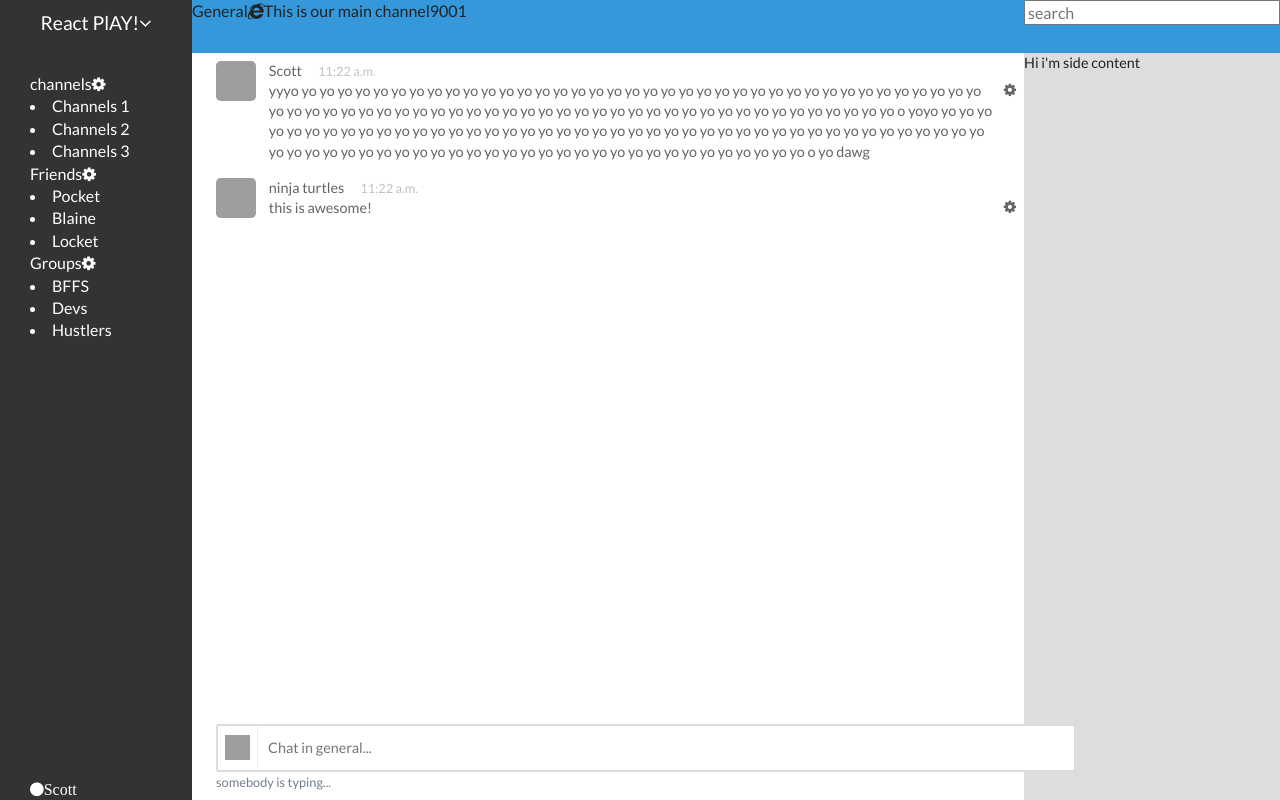
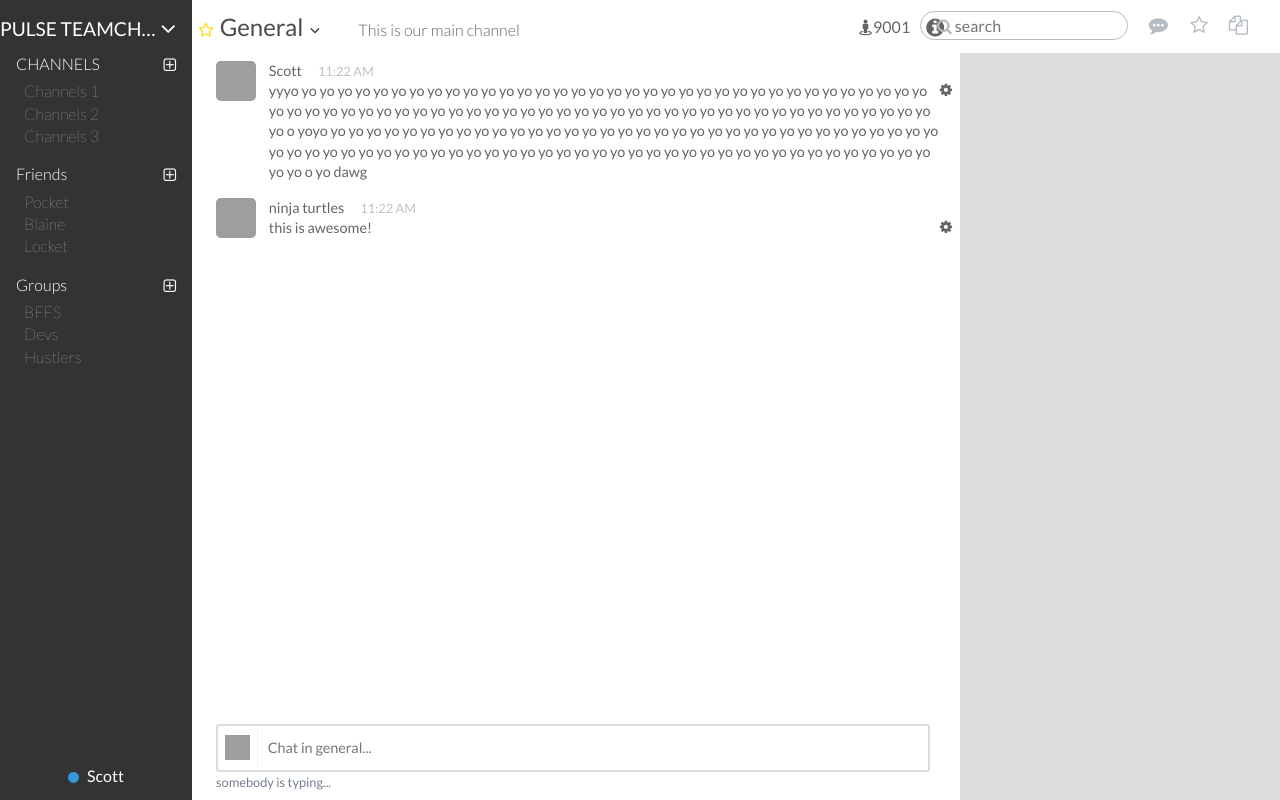
Before and after one commit to scootcho/react-play, a React app: page / in a window 1280 px wide. Built offline with nearby package versions, Linux system fonts and the light colour scheme; grey boxes are pictures that could not be loaded.

Commit message:
update nav and sidebar

```diff
--- a/app/_layout.scss
+++ b/app/_layout.scss
@@ -4,6 +4,7 @@ $skyblue: #3498db;
 $royalblue: #2980b9;
 $orange: #f39c12;
 $red: #e74c3c;
+$metal: #333;
 
 $grey-lighter: rgb(248,248,248);
 $grey-light: rgb(221,221,221);
@@ -27,7 +28,7 @@ html, body {
 
 input, select, textarea {
   width: 100%;
-  // border: 1px solid transparent;
+  border: 1px solid transparent;
   &:focus {
     outline: 0;
   }
@@ -44,31 +45,113 @@ input, select, textarea {
   width: 100%;
   display: inline-block;
   height: 53px;
-  background-color: $skyblue;
+  background-color: white;
+  .mission-control {
+    float: right;
+    position: relative;
+    color: $grey;
+    .search-box {
+      position: absolute;
+      width: 13rem;
+      top: .7rem;
+      right: 9.5rem;
+      padding: .1rem 1rem;
+      border: 1px solid $grey;
+      border-radius: 1rem;
+      #search {
+        width: 9.5rem;
+      }
+    }
+    .icon-1 {
+      font-size: 1.2rem;
+      position: absolute;
+      top: 1rem;
+      right: 7rem;
+    }
+    .icon-2 {
+      font-size: 1.2rem;
+      position: absolute;
+      top: 1rem;
+      right: 4.5rem;
+    }
+    .icon-3 {
+      font-size: 1.2rem;
+      position: absolute;
+      top: 1rem;
+      right: 2rem;
+    }
+  }
+}
+
+.nav-mid {
+  width: 60%;
+  display: inline-block;
+  height: 53px;
+  line-height: 53px;
+  i.fav {
+    color: gold;
+    padding: 0 .4rem;
+  }
+  .current-channel {
+    font-size: 1.5rem;
+    color: $grey-text;
+  }
+  i.actions {
+    padding: 0 .4rem;
+  }
+  .current-channel-bio {
+    font-weight: 300;
+    margin-left: 2rem;
+    color: $grey-text-light;
+  }
+  .users-info {
+    color: $grey-text-light;
+    float: right;
+    margin: 0 1rem;
+  }
+  .info-toggle {
+    float: right;
+    margin-right: 1rem;
+    color: $grey-text-light;
+    font-size: 1.3rem;
+  }
+}
+
+
+
+
+
 .channel-header {
+  position: relative;
   float: left;
   display: inline-block;
   height: 100%;
   width: 15%;
   text-align: center;
   color: white;
-    background-color: #333;
-    .team-name {
-      padding: .5em;
+  background-color: $metal;
+  span.team-name {
+    display: block;
+    text-overflow: ellipsis;
+    overflow: hidden;
+    white-space: nowrap;
+    margin-top: 1rem;
+    margin-right: 2rem;
     font-size: 1.2rem;
   }
+  i.switcher {
+    position: absolute;
+    top: 1rem;
+    right: 1rem;
+    font-size: 1.5rem;
   }
+}
+
 .active-channel-name {
   display: inline-block;
   float: left;
   width: 55%;
 }
-  .search {
-    width: 20%;
-    float: right;
-  }
-}
-
 
 .app-main {
   position: relative;
@@ -84,27 +167,60 @@ input, select, textarea {
   width: 15%;
   height: 100%;
   float: left;
-  padding: 20px 30px;
   color: white;
-  background: #333;
+  background-color: $metal;
+  .list-header {
+    position: relative;
+    font-weight: 300;
+    height: 1.5rem;
+    .list-name {
+      padding-left: 1rem;
+      text-align: left;
+    }
+    i {
+      position: absolute;
+      right: 1em;
+      top: .25em;
+    }
+  }
+  ul {
+    margin-top: .2rem;
+    padding-left: 1.5rem;
+    list-style-type: none;
+    li {
+      font-weight: 100;
+    }
+  }
   .channel-bottom {
+    display: block;
     position: fixed;
+    width: 15%;
+    color: white;
     bottom: 0;
+    height: 3rem;
+    background-color: $metal;
+    text-align: left;
+    line-height: 3rem;
+    vertical-align: middle;
+    text-align: center;
+    i {
+      margin-right: .5rem;
+      font-size: .8rem;
+      color: $skyblue;
+    }
+    .current-user {
+    }
   }
 }
 
-.mid-content {
-  display: inline-block;
-}
 
-.user-count {
-  float: right;
-}
+
+
 
 // message section
 
 .message-wrap {
-  width: 65%;
+  width: 60%;
   height: 100%;
   float: left;
   color: $grey-text-light;
@@ -133,8 +249,6 @@ input, select, textarea {
       font-size: .8rem;
       color: $silver;
     }
-    .message-bottom {
-    }
   }
   .options {
     display: inline-block;
@@ -148,14 +262,16 @@ input, select, textarea {
 .message-box-bottom {
   padding-left: 1.5rem;
   position: fixed;
+  width: 60%;
   bottom: 0;
   min-height: auto;
   min-width: auto;
+  background-color: white;
 }
 
 #message-outter {
   height: 46px;
-  width: 860px;
+  width: 96%;
   position: relative;
   align-self: stretch;
   margin: 20px 0px 30px;
@@ -217,7 +333,7 @@ input, select, textarea {
 // side content
 
 .side-content {
-  width: 20%;
+  width: 25%;
   height: 100%;
   float: left;
   background-color: $grey-light;
--- a/app/container.js
+++ b/app/container.js
@@ -31,8 +31,6 @@ class MessageBox extends Component {
 }
 
 // Channels
-// + and upload
-// whose typing
 // how many people, search
 class MessageList extends Component {
   render(){
@@ -80,7 +78,7 @@ class Message extends Component {
             {this.props.author}
           </span>
           <span className="message-time">
-            11:22 a.m.
+            11:22 AM
           </span>
           <div className="message-bottom">
             {this.props.children}
@@ -102,53 +100,57 @@ class NavTop extends Component {
     return (
       <div className="nav-top">
         <div className="channel-header">
-          <div className="team-name">
-            React PlAY!
-            <i className="fa fa-angle-down"></i>
-          </div>
+          <span className="team-name">
+            PULSE TEAMCHAT
+          </span>
+          <i className="fa fa-angle-down switcher"></i>
         </div>
-          <NavMid />
-          <Search />
+        <NavTitle />
+        <NavOptions />
       </div>
     );
   }
 }
 
 
-class CurrentUser extends Component {
+
+
+
+class NavTitle extends Component {
   render() {
     return (
-      <div className="current-user">
-        <i className="fa fa-circle current-user-name">Scott</i>
+      <div className="nav-mid">
+        <i className="fa fa-star-o fav"></i>
+        <span className="current-channel">
+           General
+        </span>
+        <i className="fa fa-angle-down actions"></i>
+        <span className="current-channel-bio">
+          This is our main channel
+        </span>
+        <span className="info-toggle">
+          <i className="fa fa-info-circle"></i>
+        </span>
+        <span className="users-info">
+          <i className="fa fa-street-view"></i>
+          <span className="user-count">9001</span>
+        </span>
       </div>
     )
   }
 }
 
-class NavMid extends Component {
-  render() {
-    return (
-      <div className="nav-mid mid-content">
-        <div className="current-channel mid-content">
-           General
-        </div>
-        <i className="fa fa-internet-explorer mid-content"></i>
-        <div className="current-channel-bio mid-content">
-          This is our main channel
-        </div>
-        <div className="user-count mid-content">
-          9001
-        </div>
-      </div>
-    )
-  }
-}
-
-class Search extends Component {
+class NavOptions extends Component {
   render(){
     return (
-      <div className="search">
-        <input type="text" placeholder="search"></input>
+      <div className="mission-control">
+        <div className="search-box">
+          <i className="fa fa-search"></i>
+          <input type="text" id="search" placeholder="search"></input>
+        </div>
+        <i className="fa fa-commenting icon-1"></i>
+        <i className="fa fa-star-o icon-2"></i>
+        <i className="fa fa-files-o icon-3"></i>
       </div>
     );
   }
@@ -165,9 +167,7 @@ class ChannelSection extends Component {
         <ChannelsList />
         <FriendsList />
         <GroupsList />
-        <div className="channel-bottom">
-          <CurrentUser />
-        </div>
+        <CurrentUser />
       </div>
     );
   }
@@ -178,13 +178,17 @@ class ChannelsList extends Component {
   render(){
     return (
       <div className="channels-list">
-        channels
-        <i className="fa fa-cog"></i>
-        <lu>
+        <div className="list-header">
+          <span className="list-name">
+            CHANNELS
+          </span>
+          <i className="fa fa-plus-square-o"></i>
+        </div>
+        <ul>
           <li className="channel-name">Channels 1</li>
           <li className="channel-name">Channels 2</li>
           <li className="channel-name">Channels 3</li>
-        </lu>
+        </ul>
       </div>
     );
   }
@@ -194,13 +198,17 @@ class FriendsList extends Component {
   render(){
     return (
       <div className="friend-list">
-        Friends
-        <i className="fa fa-cog"></i>
-        <lu>
+        <div className="list-header">
+          <span className="list-name">
+            Friends
+          </span>
+          <i className="fa fa-plus-square-o"></i>
+        </div>
+        <ul>
           <li className="channel-name">Pocket</li>
           <li className="channel-name">Blaine</li>
           <li className="channel-name">Locket</li>
-        </lu>
+        </ul>
       </div>
     );
   }
@@ -210,17 +218,34 @@ class GroupsList extends Component {
   render() {
     return (
       <div className="groups-list">
-        Groups
-        <i className="fa fa-cog"></i>
-        <lu>
+        <div className="list-header">
+          <span className="list-name">
+            Groups
+          </span>
+          <i className="fa fa-plus-square-o"></i>
+        </div>
+        <ul>
           <li className="channel-name">BFFS</li>
           <li className="channel-name">Devs</li>
           <li className="channel-name">Hustlers</li>
-        </lu>
+        </ul>
       </div>
     )
   }
 }
+
+
+class CurrentUser extends Component {
+  render() {
+    return (
+      <div className="channel-bottom">
+        <i className="fa fa-circle current-user-name"></i>
+        <span className="current-user">Scott</span>
+      </div>
+    )
+  }
+}
+
 
 
 // side content
@@ -229,7 +254,7 @@ class SideContent extends Component {
   render(){
     return (
       <div className="side-content">
-        Hi i'm side content
+
       </div>
     );
   }
--- a/app/index.html
+++ b/app/index.html
@@ -3,7 +3,7 @@
   <head>
     <meta charset="utf-8">
     <title>Webpack + React</title>
-    <link href='http://fonts.googleapis.com/css?family=Lato&subset=latin,latin-ext' rel='stylesheet' type='text/css'>
+    <link href='https://fonts.googleapis.com/css?family=Lato:400,100,300,700,900' rel='stylesheet' type='text/css'>
     <link rel="stylesheet" href="https://maxcdn.bootstrapcdn.com/font-awesome/4.4.0/css/font-awesome.min.css">
   </head>
   <body>
```
Lines whose indentation alone changed are shown as unchanged.
